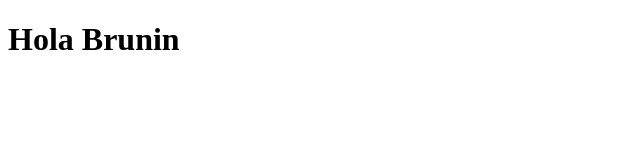
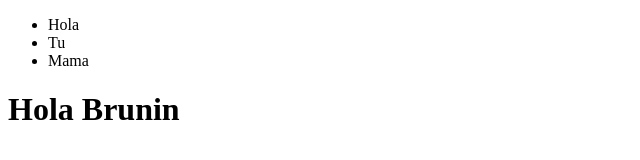
Before and after one commit to LautyDeveloper/Mostrando_GIT, a plain HTML site: page index.html in a window 1280 px wide. Shown: the whole page, without its empty margins (0-640 px from the left). Drawn offline with Linux system fonts and the light colour scheme.

Commit message:
Añadi un nav desde rama (navbar)

```diff
--- a/index.html
+++ b/index.html
@@ -6,6 +6,13 @@
     <title>Document</title>
   </head>
   <body>
+    <nav>
+      <ul>
+        <li>Hola</li>
+        <li>Tu</li>
+        <li>Mama</li>
+      </ul>
+    </nav>
     <h1>Hola Brunin</h1>
   </body>
 </html>
```
